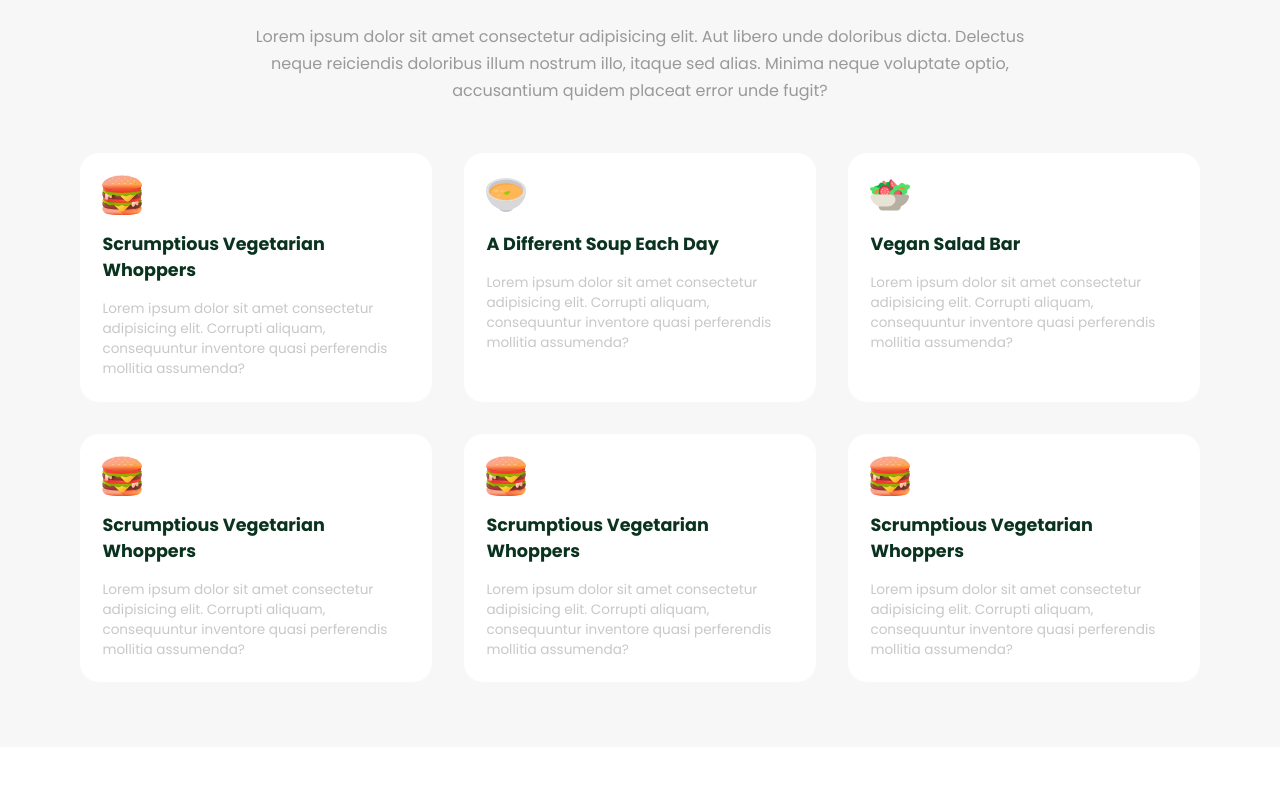
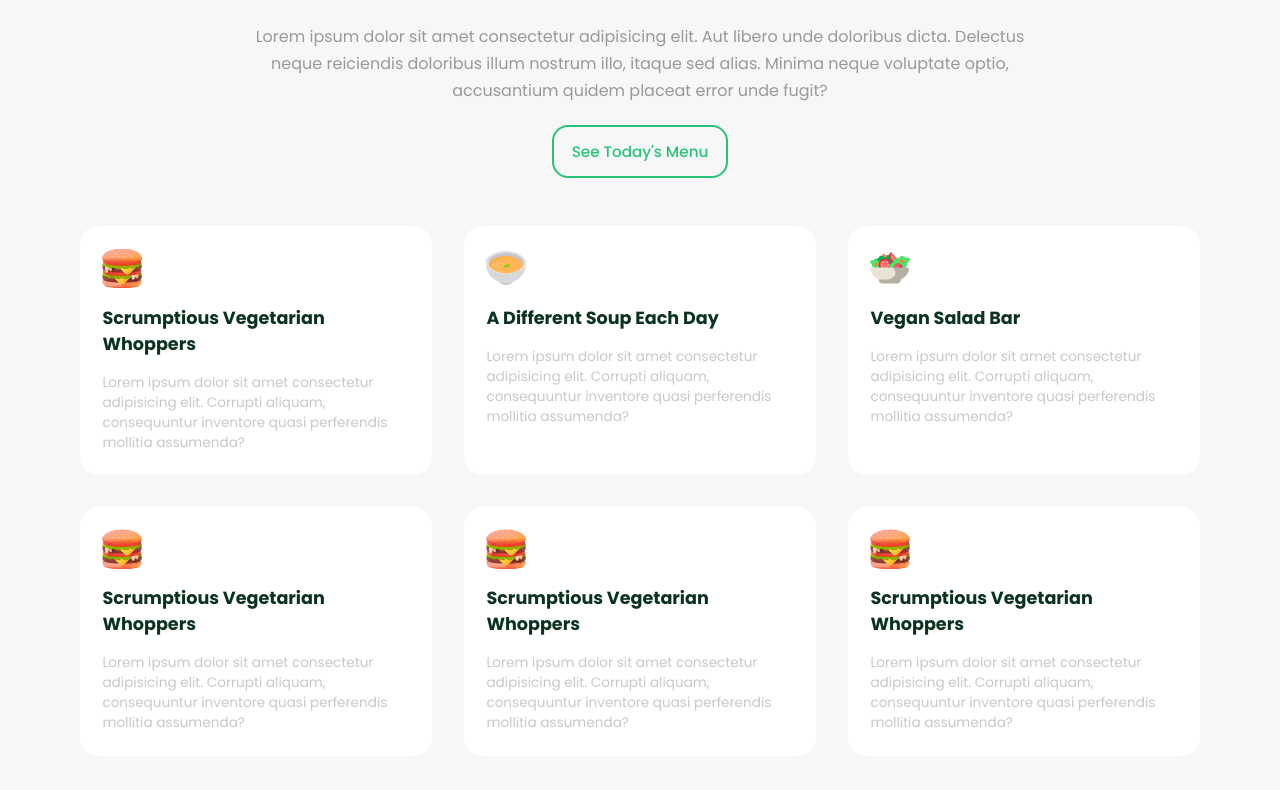
Before and after one commit to patrickjames242/better-living-website, a React (Create React App) app: page / in a window 1280 px wide. Shown: the part 850-1640 px from the top of the page. Built offline with nearby package versions, Linux system fonts and the light colour scheme.

Commit message:
added go to todays menu button, added footer placeholder, added ui improvements

```diff
--- a/src/HomePage/FoodAndSupplements/FoodAndSupplementsSection.scss
+++ b/src/HomePage/FoodAndSupplements/FoodAndSupplementsSection.scss
@@ -7,7 +7,6 @@
     display: grid;
     gap: 2rem;
 
-    margin-bottom: 10rem;
 
     @mixin respondToSingleColumnWidth{
         @media(max-width: 30rem){
--- /dev/null
+++ b/src/HomePage/Footer/Footer.scss
@@ -0,0 +1,24 @@
+
+@use 'helpers/colors';
+@use 'helpers/general' as *;
+@use 'sass:color';
+
+.Footer{
+
+    position: relative;
+
+    > .background-view{
+        background-color: colors.$gray-background;
+        position: absolute;
+        width: 100vw;
+        left: 50%;
+        top: 0;bottom: 0;
+        transform:translateX(-50%);
+        z-index: -1;
+    }
+
+    > .content{
+        height: 15rem;
+
+    }
+}
--- /dev/null
+++ b/src/HomePage/Footer/Footer.tsx
@@ -0,0 +1,13 @@
+import React from 'react';
+import './Footer.scss';
+
+
+
+function Footer(){
+    return <footer className="Footer">
+        <div className="background-view"/>
+        <div className="content"></div>
+    </footer>
+}
+
+export default Footer;
--- a/src/HomePage/HomePage.tsx
+++ b/src/HomePage/HomePage.tsx
@@ -4,6 +4,7 @@ import NavBar from './NavBar/NavBar';
 import './HomePage.scss';
 import VeggieFoodSection from './VeggieFoodSection/VeggieFoodSection';
 import FoodAndSupplementsSection from './FoodAndSupplements/FoodAndSupplements';
+import Footer from './Footer/Footer';
 export interface HomePageProps{
 
 }
@@ -16,6 +17,7 @@ function HomePage(props: HomePageProps){
         <IntroSection/>
         <VeggieFoodSection/>
         <FoodAndSupplementsSection/>
+        <Footer/>
     </div>
 }
 
--- a/src/HomePage/NavBar/NavBar.tsx
+++ b/src/HomePage/NavBar/NavBar.tsx
@@ -3,7 +3,7 @@ import React, { useLayoutEffect, useState } from 'react';
 import { Optional } from '../../helpers/general';
 import brocoliImage from './website-brocoli.png';
 import './NavBar.scss';
-import NavBarMenuButton from './NavBarMenuContent/NavBarMenuButton';
+import NavBarMenuButton from './NavBarMenuButton/NavBarMenuButton';
 import { NavLinkSelection, allNavLinkSelections, titleForNavLinkSelection, BETTER_LIVING_APP_URL } from './helpers';
 
 
--- a/src/HomePage/VeggieFoodSection/VeggieFoodSection.scss
+++ b/src/HomePage/VeggieFoodSection/VeggieFoodSection.scss
@@ -5,11 +5,10 @@
 
 .VeggieFoodSection{
 
-    display: grid;
-    gap: 3rem;
     position: relative;
     @include setProps(padding-top padding-bottom, 4rem);
     overflow: visible;
+    text-align: center;
 
     @mixin respondToScrollableWidth {
         @media(max-width: 59.38rem){
@@ -18,7 +17,6 @@
     }
 
     @include respondToScrollableWidth{
-        gap: 1rem;
         padding-top: 2.5rem;
         padding-bottom: 0.5rem;
     }
@@ -28,13 +26,41 @@
         width: 100vw;
         position: absolute;
         height: 100%;
-        top: 50%; left: 50%;
-        transform: translate(-50%, -50%);
-        background-color: gray(0.97);
+        top: 0; left: 50%;
+        transform: translateX(-50%);
+        background-color: colors.$gray-background;
+    }
+
+    > .see-todays-menu{
+
+        @include setProps(margin-left margin-right, auto);
+
+        margin-top: 1.3rem;
+        padding: 1.1rem;
+        @include setProps(padding-top padding-bottom, 0.8rem);
+
+        border: 0.15rem solid colors.$theme-green;
+        border-radius: 1rem;
+        display: inline-grid;
+        grid-auto-flow: column;
+        gap: 0.7rem;
+        justify-self: center;
+        align-items: center;
+
+        > .text{
+            color: colors.$theme-green;
+            font-size: 0.95rem;
+            font-weight: 500;
+        }
+
+        @include bounceOnHover;
     }
 
 
     > .info-boxes{
+
+        text-align: left;
+        margin-top: 3rem;
 
         @include setProps(margin-left margin-right, calc(var(--screen-side-insets) * -1));
 
@@ -43,6 +69,7 @@
         @include setCustomScrollBarStyle();
         @include respondToScrollableWidth{
             overflow-x: scroll;
+            margin-top: 1rem;
         }
 
         > .content-holder{
@@ -90,7 +117,6 @@
                 @include respondToSmallCardsWidth{
                     gap: 0.7rem;
                     padding: 1.1rem;
-
                 }
 
                 box-shadow: 0 0 2rem rgba(black, 0);
--- a/src/HomePage/VeggieFoodSection/VeggieFoodSection.tsx
+++ b/src/HomePage/VeggieFoodSection/VeggieFoodSection.tsx
@@ -1,4 +1,6 @@
+
 import React from 'react';
+import { BETTER_LIVING_APP_URL } from '../NavBar/helpers';
 import SectionTitleView from '../SectionTitleView/SectionTitleView';
 import BurgerSVG from './icons/BurgerSVG';
 import SaladSVG from './icons/SaladSVG';
@@ -13,13 +15,14 @@ export interface VeggieFoodSectionProps{
 function VeggieFoodSection(props: VeggieFoodSectionProps){
     return <div className="VeggieFoodSection">
         <div className="background-view"/>
-
         <SectionTitleView
             subtitle="Check Out Our Food"
             title={"Serving Vegetarian Breakfast & Lunch"}
             description={"Lorem ipsum dolor sit amet consectetur adipisicing elit. Aut libero unde doloribus dicta. Delectus neque reiciendis doloribus illum nostrum illo, itaque sed alias. Minima neque voluptate optio, accusantium quidem placeat error unde fugit?"}
         />
-
+        <a href={BETTER_LIVING_APP_URL} target="_blank" rel="noreferrer" className="see-todays-menu">
+            <span className="text">See Today's Menu</span>
+        </a>
         <div className="info-boxes">
             <div className="content-holder">
             {[
--- a/src/helpers/_colors.scss
+++ b/src/helpers/_colors.scss
@@ -1,5 +1,5 @@
 
-$gray-background: rgb(242, 244, 249);
+$gray-background: rgb(247, 247, 247);
 $off-black-title: rgb(10, 51, 31);
 $off-black-subtitle: rgb(200, 200, 200);
 $theme-green: rgb(39, 196, 120);
--- a/src/helpers/_general.scss
+++ b/src/helpers/_general.scss
@@ -144,6 +144,23 @@ $response-small-max-size: 48rem;
     }
 }
 
+@mixin opaqueOnHover($setPosition: true){
+    cursor: pointer;
+    @if $setPosition{
+        position: relative;
+    }
+
+    opacity: 1;
+    transition-property: opacity;
+    transition-duration: 0.2s;
+
+    @media(hover: hover){
+        &:hover{
+            opacity: 0.5;
+        }
+    }
+}
+
 
 @mixin break-long-words{
     // I got this from here: https://stackoverflow.com/questions/36418352/css-word-wrap-break-word-wont-work
```
Also changed, not shown: src/HomePage/NavBar/NavBarMenuButton/NavBarMenuButton.scss (renamed from src/HomePage/NavBar/NavBarMenuContent/NavBarMenuButton.scss), src/HomePage/NavBar/NavBarMenuButton/NavBarMenuButton.tsx (renamed from src/HomePage/NavBar/NavBarMenuContent/NavBarMenuButton.tsx), src/HomePage/SectionTitleView/SectionTitleView.scss (line endings or trailing spaces), 1 other file (tests, documents, lock files or other folders).
